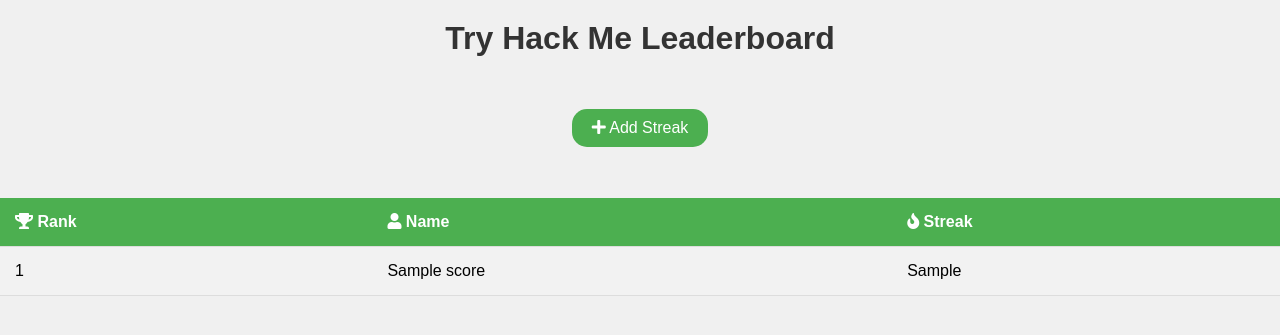
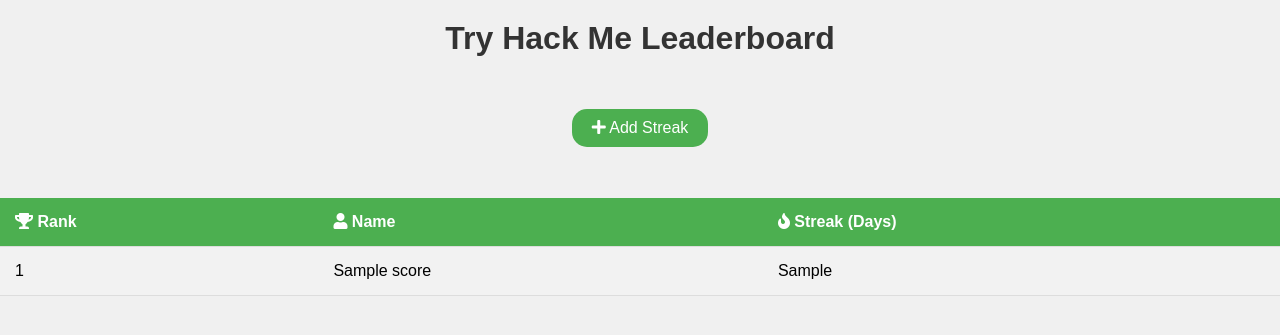
Before and after one commit to markydoodled/Try-Hack-Me-Leaderboard, a PHP site: page / in a window 1280 px wide. Shown: the top 335 px of the page. Run offline with PHP 8.4, Linux system fonts and the light colour scheme; tables that the repository leaves empty or names only in its code hold one stand-in row (values such as "Sample post").

Commit message:
Changed Streak Header Text

```diff
--- a/index.php
+++ b/index.php
@@ -86,7 +86,7 @@
         <tr>
             <th><i class="fas fa-trophy"></i> Rank</th>
             <th><i class="fas fa-user"></i> Name</th>
-            <th><i class="fas fa-fire"></i> Streak</th>
+            <th><i class="fas fa-fire"></i> Streak (Days)</th>
         </tr>
         <?php
             $conn = mysqli_connect("localhost", "root", "", "leaderboard");
```
